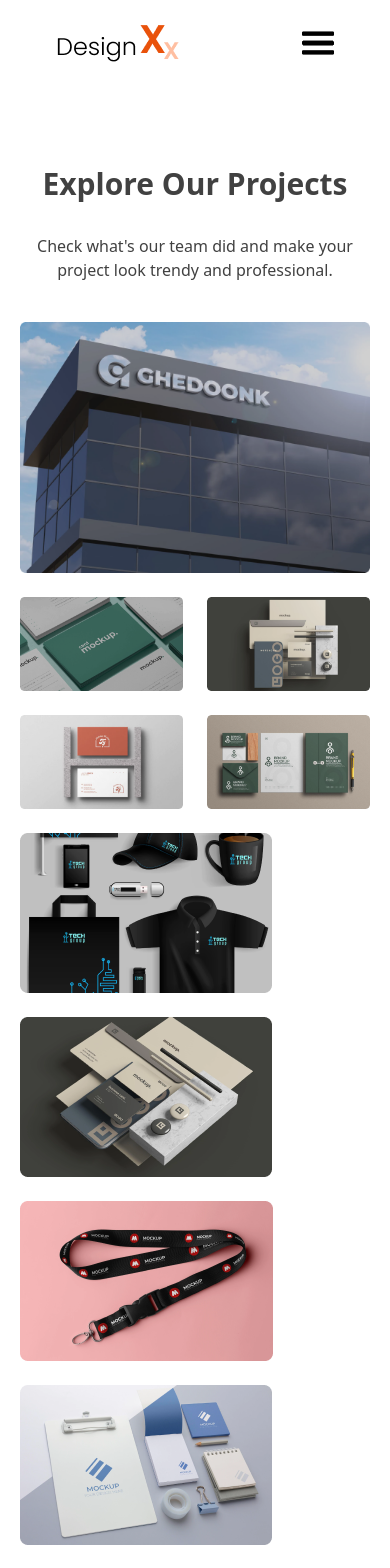
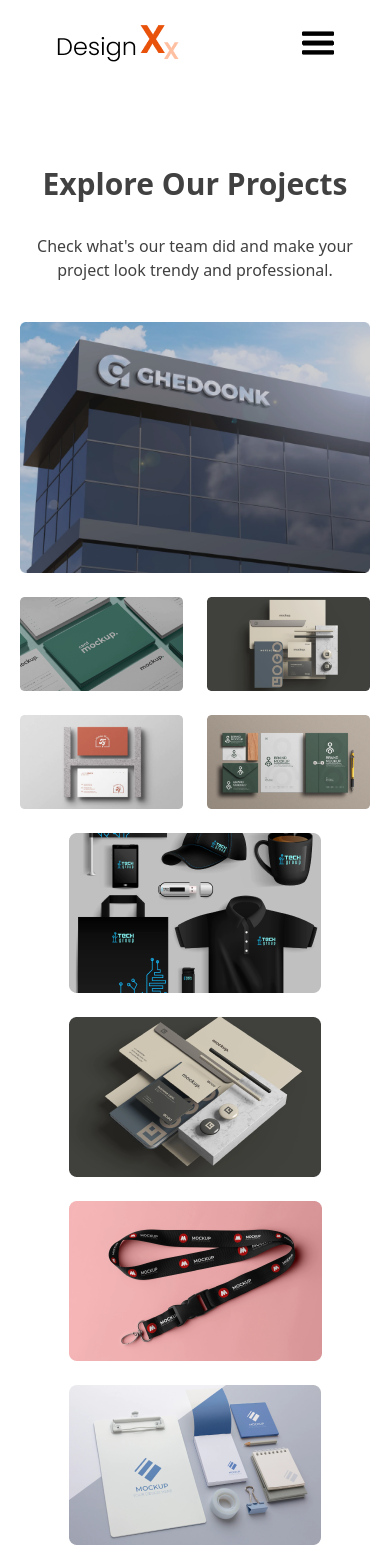
Before and after one commit to adityailhamss/designxx, a React (Create React App) app: page /portfolio in a window 390 px wide. Shown: the top 1568 px of the page. Built offline with nearby package versions, Linux system fonts and the light colour scheme.

Commit message:
responsive

```diff
--- a/src/component/Portfolio.js
+++ b/src/component/Portfolio.js
@@ -36,7 +36,7 @@ function Portfolio() {
                     <img src='./img/Rectangle 33.png' />
                 </div>
             </div>
-            <div className='pt-6 grid grid-row-2 lg:grid-flow-col gap-6'>
+            <div className='pt-6 grid grid-row-2 lg:grid-flow-col gap-6 justify-center lg:justify-start'>
                 <div class="row-span-2 col-span-2 lg:w-[252px] lg:h-[160px] rounded-lg">
                     <img src='./img/Rectangle 34.png' />
                 </div>
@@ -52,13 +52,13 @@ function Portfolio() {
                 </div>
                 </div>
         </div>
-        <div className='py-6 flex flex-col w-full gap-8 text-[#414141] items-center'>
+        <div className='py-6 flex flex-col w-full gap-8 text-[#414141] justify-center'>
             <h1 className="font-bold text-3xl lg:text-6xl lg:leading-[4.5rem] text-center lg:text-left">Unlock your inner creator</h1>
             <p className="text-center lg:text-left lg:w-[734px]">
             Get the inspiration you need with these collections carefully selected to boost your project's engagement
             </p>
         </div>
-        <div className='pt-6 grid lg:grid-flow-col gap-6 lg:w-[1000px]'>
+        <div className='pt-6 grid lg:grid-flow-col gap-6 lg:w-[1000px] justify-center lg:justify-start'>
             <div class="row-span-3 col-span-3 lg:w-[338px] lg:h-[235px] rounded-lg">
                 <img src='./img/Rectangle 41.png' />
             </div>
```
